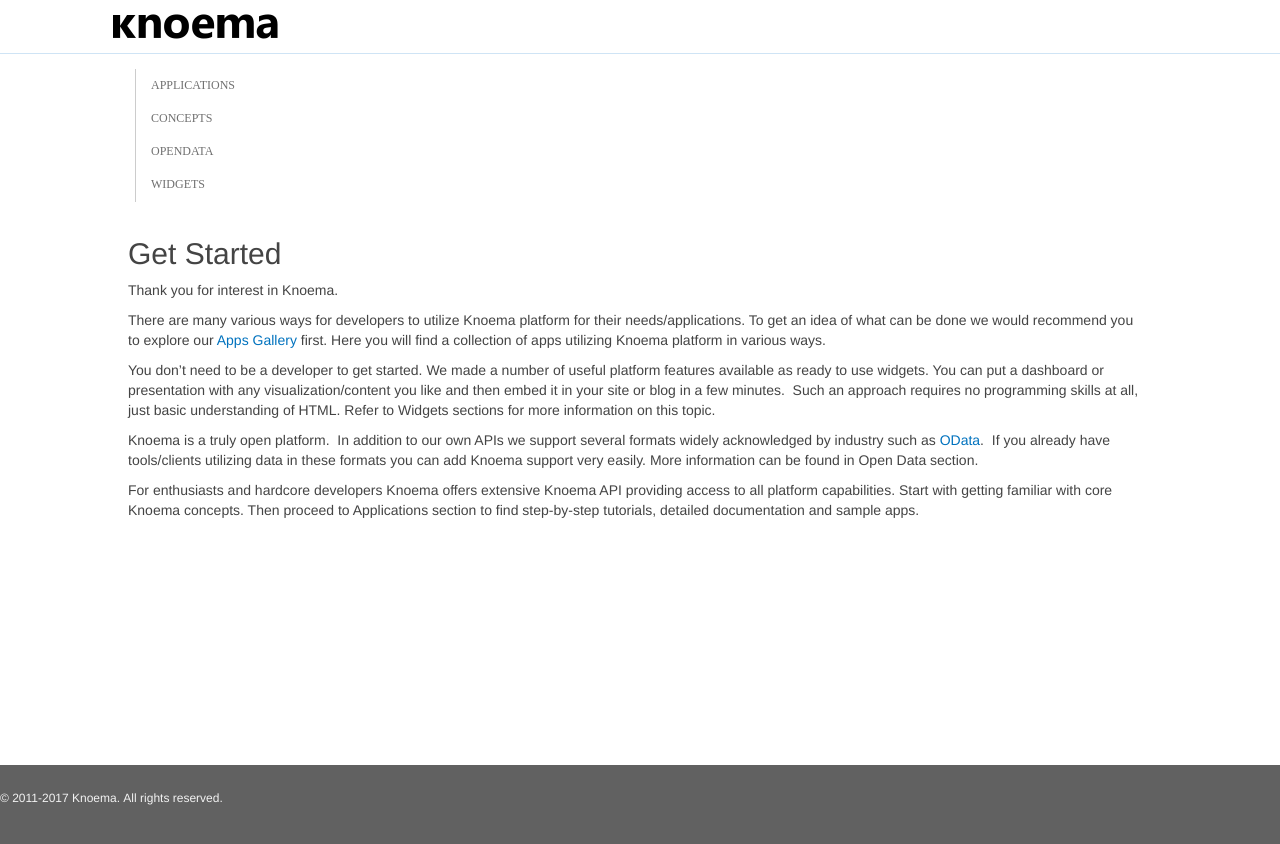
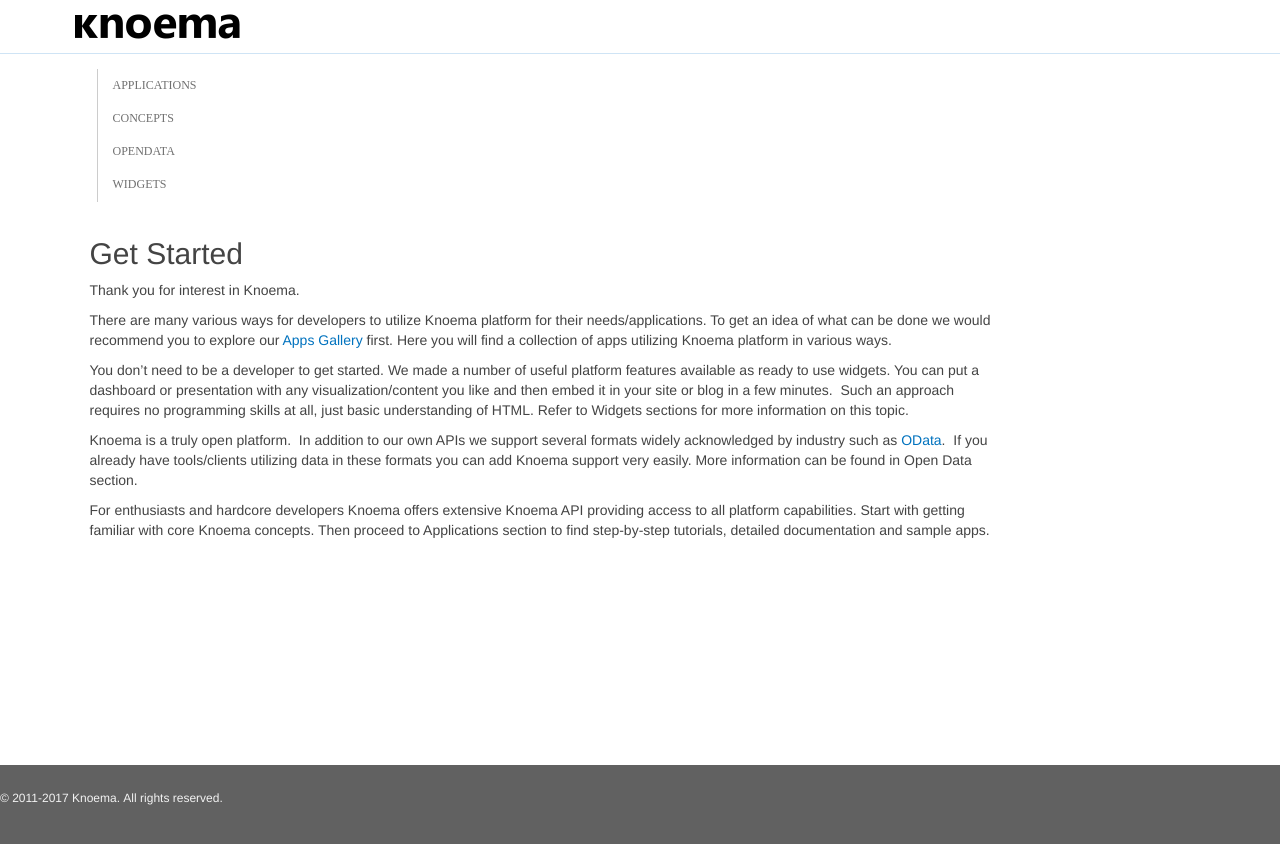
Before and after one commit to Knoema/Docs, a Jekyll site: the page built from index.md, in a window 1280 px wide. Shown: the top 844 px of the page. Built offline with Jekyll 4.4.1, drawn with Linux system fonts in a browser that asks for light colours; nearby versions of some CDN libraries; some web fonts are replaced.

Commit message:
KN-21402 layout

```diff
--- a/css/styles.scss
+++ b/css/styles.scss
@@ -155,29 +155,18 @@
 .container {
   padding-left: 0;
   padding-right: 0;
-  width: 1024px;
+  width: 1101px;
 
   @media all and (min-width:768px),
     all and (min-width:992px),
     all and (min-width:1200px) {
-      width: 1024px;
+      width: 1101px;
     }
 }
 
 .body-content {
   padding-top: 0;
   padding-bottom: 40px;
-}
-
-.row.display-flex {
-  display: flex;
-  flex-wrap: wrap;
-
-  > [class*=col-] {
-    display: flex;
-    flex-direction: column;
-    flex-grow: 1;
-  }
 }
 
 @keyframes a {
@@ -212,10 +201,12 @@
 aside {
   padding-left: 7px;
   padding-right: 5px;
+  width: 183px;
 }
 
 section {
   padding-right: 7px;
+  width: 917px;
 }
 
 #docs-navbar.affix {
```
